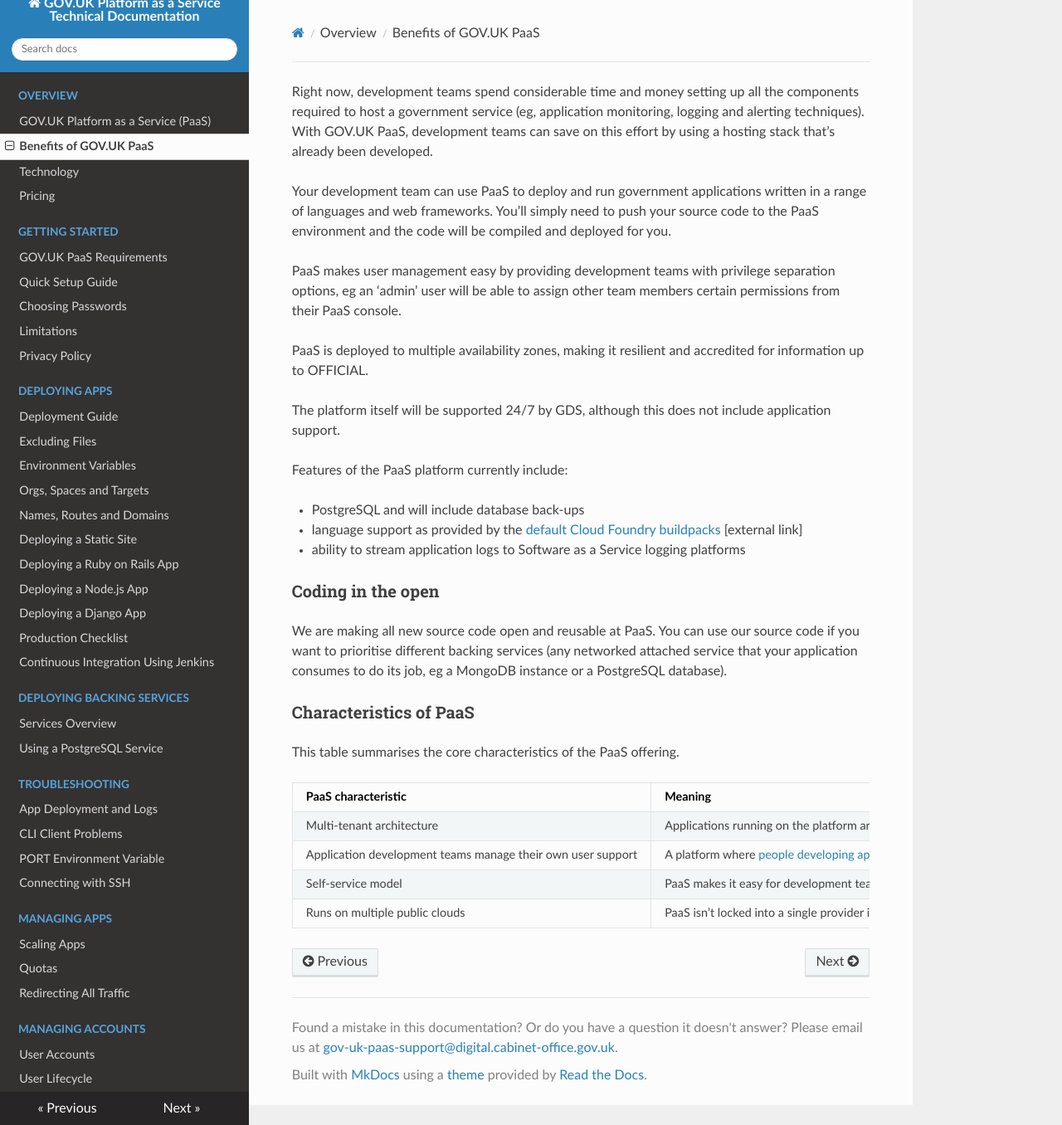
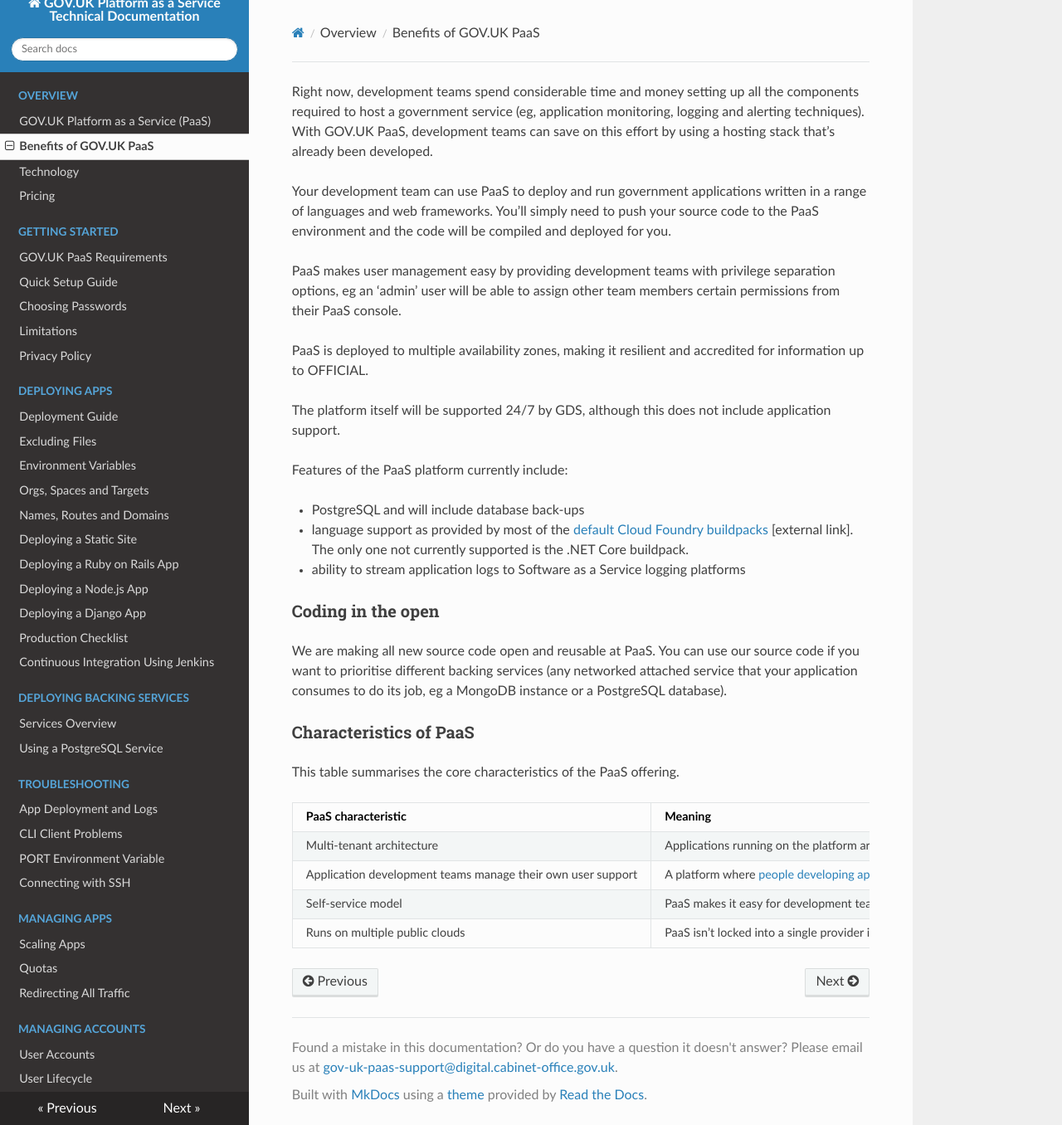
Before and after one commit to alphagov/paas-developer-docs, an MkDocs documentation site: the page built from docs/overview/benefits.md, in a window 1280 px wide and 1356 px high. Shown: the whole window at 83% size. Built offline with MkDocs 1.6.1, drawn with Linux system fonts in a browser that asks for light colours; nearby versions of some CDN libraries; old or Windows-style settings are respelled for this version of MkDocs.

Commit message:
Document lack of support for .NET Core buildpack
Now that the default buildpacks offered by Cloud Foundry include .NET
Core and we have decided not to support it[1] we need to update our
documentation.

[1] https://www.pivotaltracker.com/n/projects/1275640/stories/135948443

```diff
--- a/docs/overview/benefits.md
+++ b/docs/overview/benefits.md
@@ -11,7 +11,7 @@ The platform itself will be supported 24/7 by GDS, although this does not includ
 Features of the PaaS platform currently include:
 
 *   PostgreSQL and will include database back-ups
-*   language support as provided by the [default Cloud Foundry buildpacks](http://docs.cloudfoundry.org/buildpacks/) [external link]
+*   language support as provided by most of the [default Cloud Foundry buildpacks](http://docs.cloudfoundry.org/buildpacks/) [external link]. The only one not currently supported is the .NET Core buildpack.
 *   ability to stream application logs to Software as a Service logging platforms
 
 ### Coding in the open
```
Also changed, not shown: docs/getting_started/limitations.md (+1 -1 lines).
